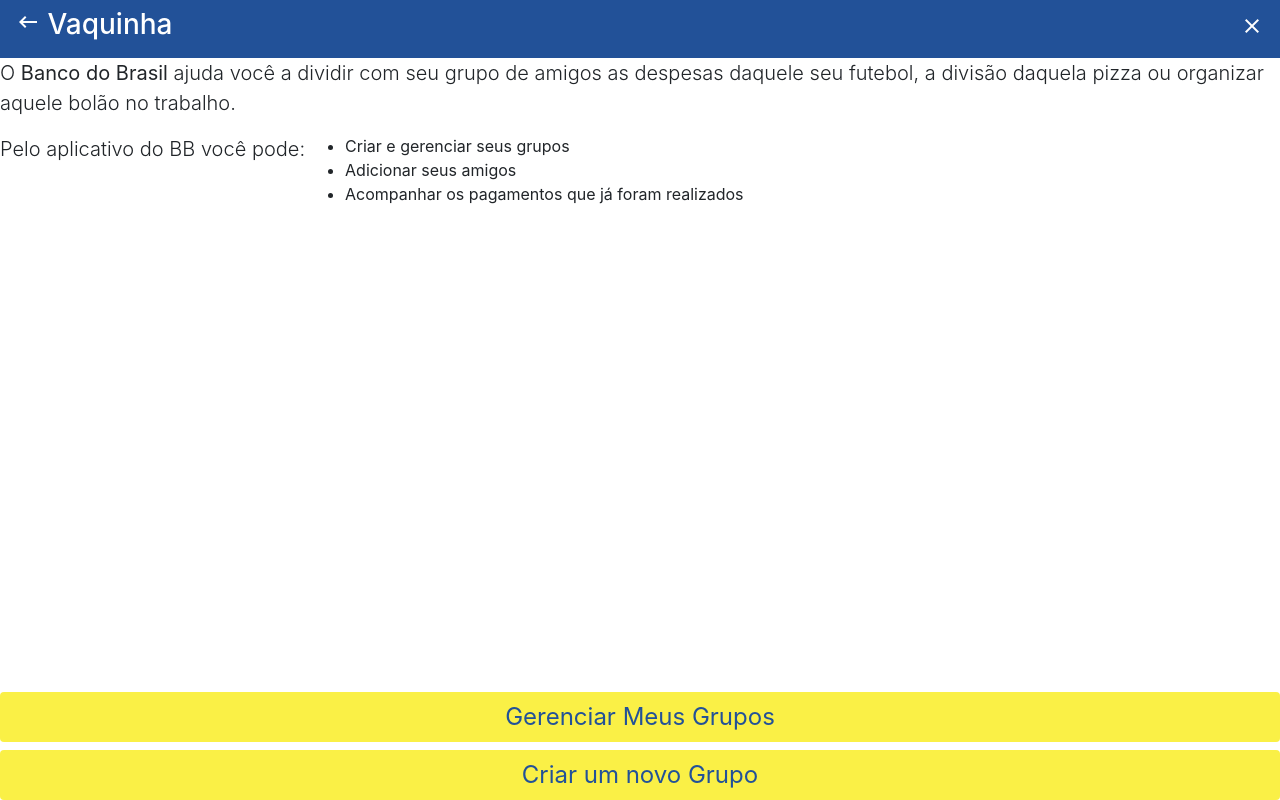
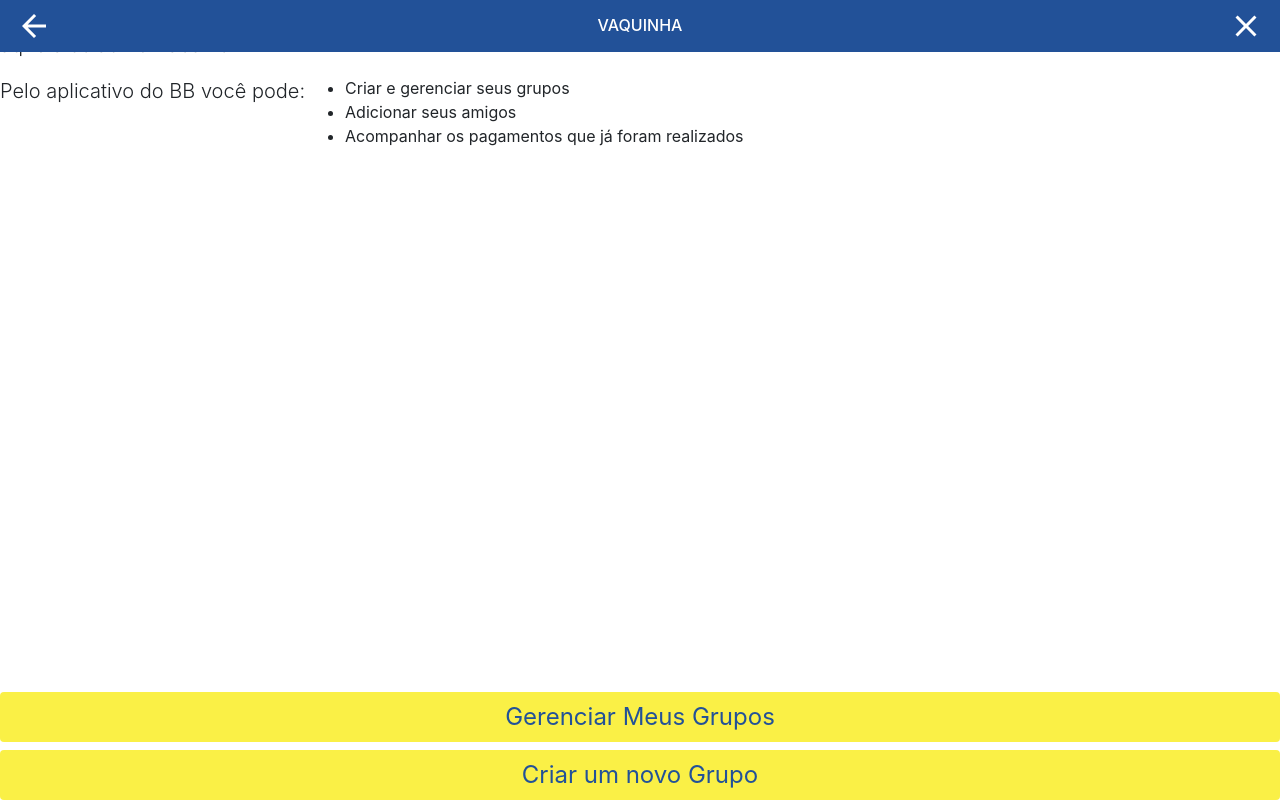
Before and after one commit to alexbarboza/cowclub, a website: page public/index.html in a window 1280 px wide. Drawn offline with nearby package versions, Linux system fonts and the light colour scheme; some packages are replaced by stand-ins of ours.

Commit message:
principal layout

```diff
--- a/public/partials/principal.html
+++ b/public/partials/principal.html
@@ -1,13 +1,12 @@
 <div class="hidden-tablet hidden-phone">
     <header>
-        <nav class="navbar justify-content-between navbar-light bg-azul branco">
-            <h3>
-                <a href="#!" class="branco"><i class="material-icons">keyboard_backspace</i></a>
-                <!-- <img title="Banco do Brasil" alt="Banco do Brasil" src="img/bb_logo.png"> -->
-                <span>Vaquinha</span>
-            </h3>
-            <a href="index.html" class="branco">
-                <i class="material-icons">close</i>
+        <nav class="navbar justify-content-between navbar-light fixed-top bg-azul">
+            <a href="#!">
+                <img title="voltar" alt="voltar" src="img/back.png" />
+            </a>
+            <h6 class="title">VAQUINHA</h6>
+            <a href="#!">
+                <img title="sair" alt="sair" src="img/close.png" />
             </a>
         </nav>
     </header>
@@ -15,8 +14,8 @@
     <main class="container-fluid" role="main">
         <div class="row">
             <p class="lead">O <b>Banco do Brasil</b> ajuda você a dividir com seu grupo
-            de amigos as despesas daquele seu futebol, a divisão daquela pizza ou organizar
-            aquele bolão no trabalho.</p>
+                de amigos as despesas daquele seu futebol, a divisão daquela pizza ou organizar
+                aquele bolão no trabalho.</p>
             <p class="lead">Pelo aplicativo do BB você pode:
                 <ul>
                     <li>Criar e gerenciar seus grupos</li>
```
